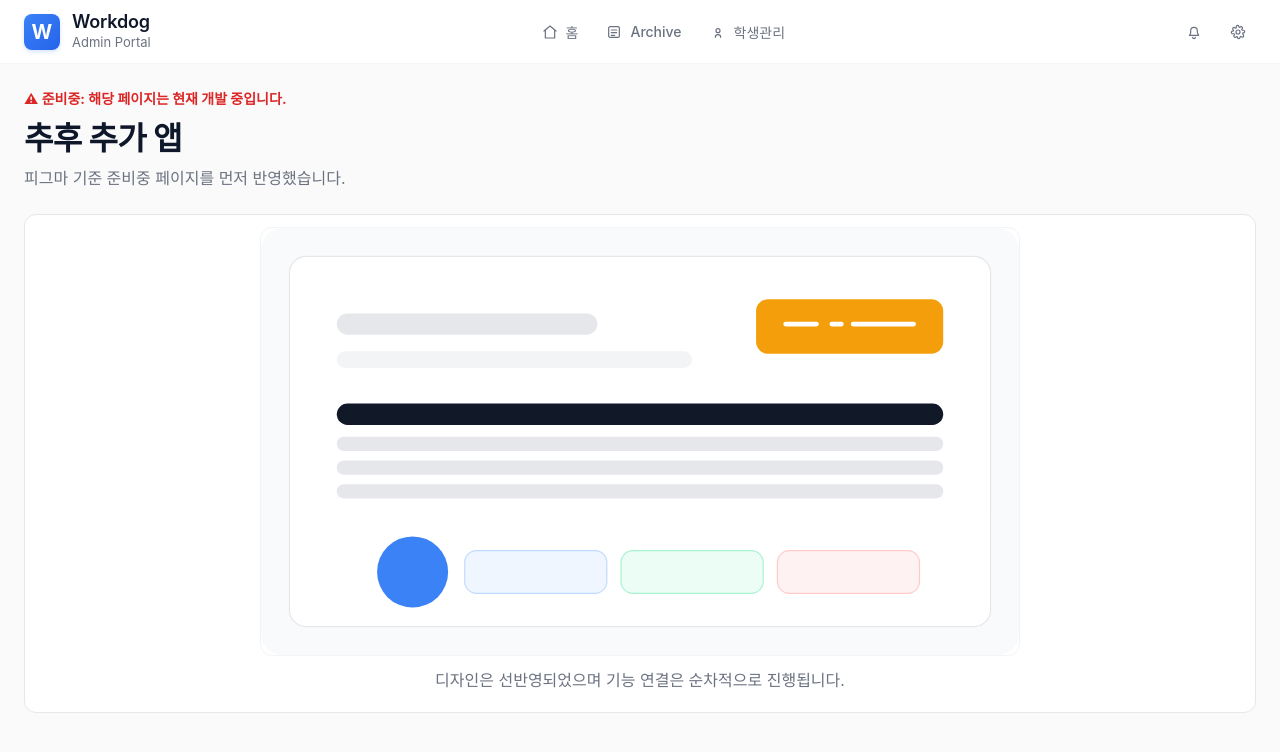
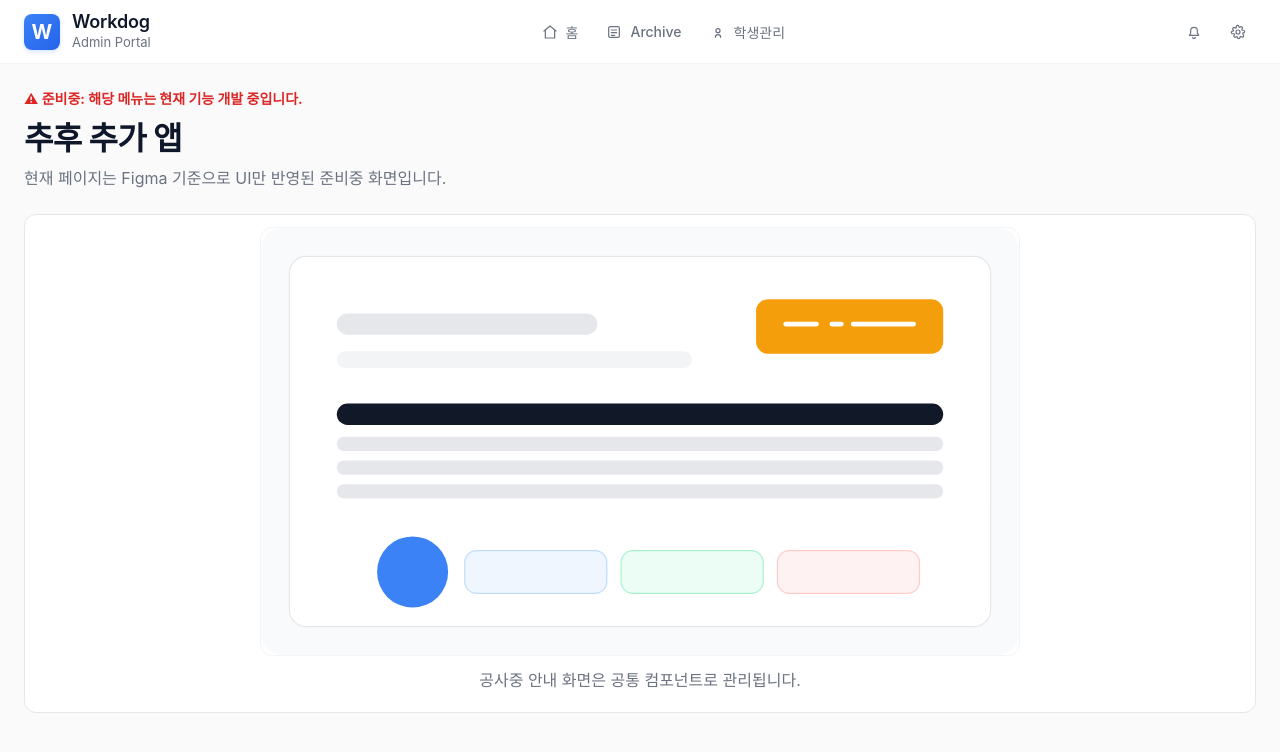
Before and after one commit to baggam-dev/workdog-archive-web, a React (Vite) app: page /apps in a window 1280 px wide. Shown: the top 752 px of the page. Built offline with nearby package versions, Linux system fonts and the light colour scheme; no server answers.

Commit message:
feat(archive-status): unify construction-ready page as shared source

```diff
--- a/src/App.jsx
+++ b/src/App.jsx
@@ -43,13 +43,13 @@ function App() {
           path="/archive/status"
           element={(
             <AppLayout appName="Workdog-Archive">
-              <ComingSoonPage title="상태" description="피그마 기준 공사중 안내 화면입니다." />
+              <ComingSoonPage title="상태" />
             </AppLayout>
           )}
         />
 
         <Route path="/students" element={<StudentsDashboardPage />} />
-        <Route path="/apps" element={<ComingSoonPage title="추후 추가 앱" description="피그마 기준 준비중 페이지를 먼저 반영했습니다." />} />
+        <Route path="/apps" element={<ComingSoonPage title="추후 추가 앱" />} />
         <Route path="*" element={<Navigate to="/" replace />} />
       </Routes>
     </PortalLayout>
--- a/src/pages/ComingSoonPage.jsx
+++ b/src/pages/ComingSoonPage.jsx
@@ -1,9 +1,12 @@
 import constructionImage from '../assets/under-construction.svg'
 
-export default function ComingSoonPage({ title = '준비중 페이지', description = '현재 공사중입니다.' }) {
+export default function ComingSoonPage({
+  title = '준비중',
+  description = '현재 페이지는 Figma 기준으로 UI만 반영된 준비중 화면입니다.',
+}) {
   return (
     <section>
-      <div className="coming-alert">⚠ 준비중: 해당 페이지는 현재 개발 중입니다.</div>
+      <div className="coming-alert">⚠ 준비중: 해당 메뉴는 현재 기능 개발 중입니다.</div>
 
       <div className="page-hero" style={{ marginBottom: 24 }}>
         <h1 className="page-title">{title}</h1>
@@ -12,7 +15,7 @@ export default function ComingSoonPage({ title = '준비중 페이지', descript
 
       <article className="panel coming-panel">
         <img src={constructionImage} alt="공사중 안내 이미지" className="coming-image" />
-        <p className="muted" style={{ marginTop: 12 }}>디자인은 선반영되었으며 기능 연결은 순차적으로 진행됩니다.</p>
+        <p className="muted" style={{ marginTop: 12 }}>공사중 안내 화면은 공통 컴포넌트로 관리됩니다.</p>
       </article>
     </section>
   )
```
